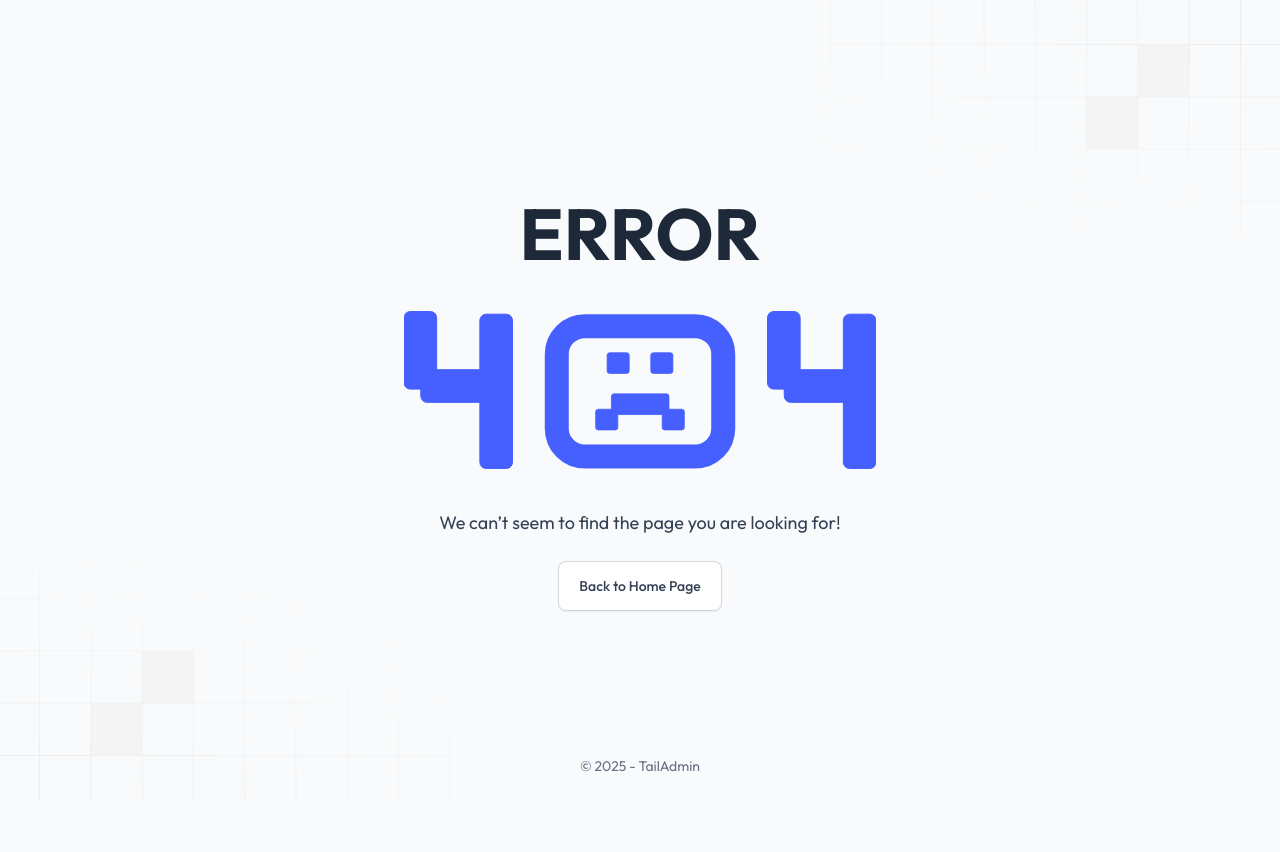
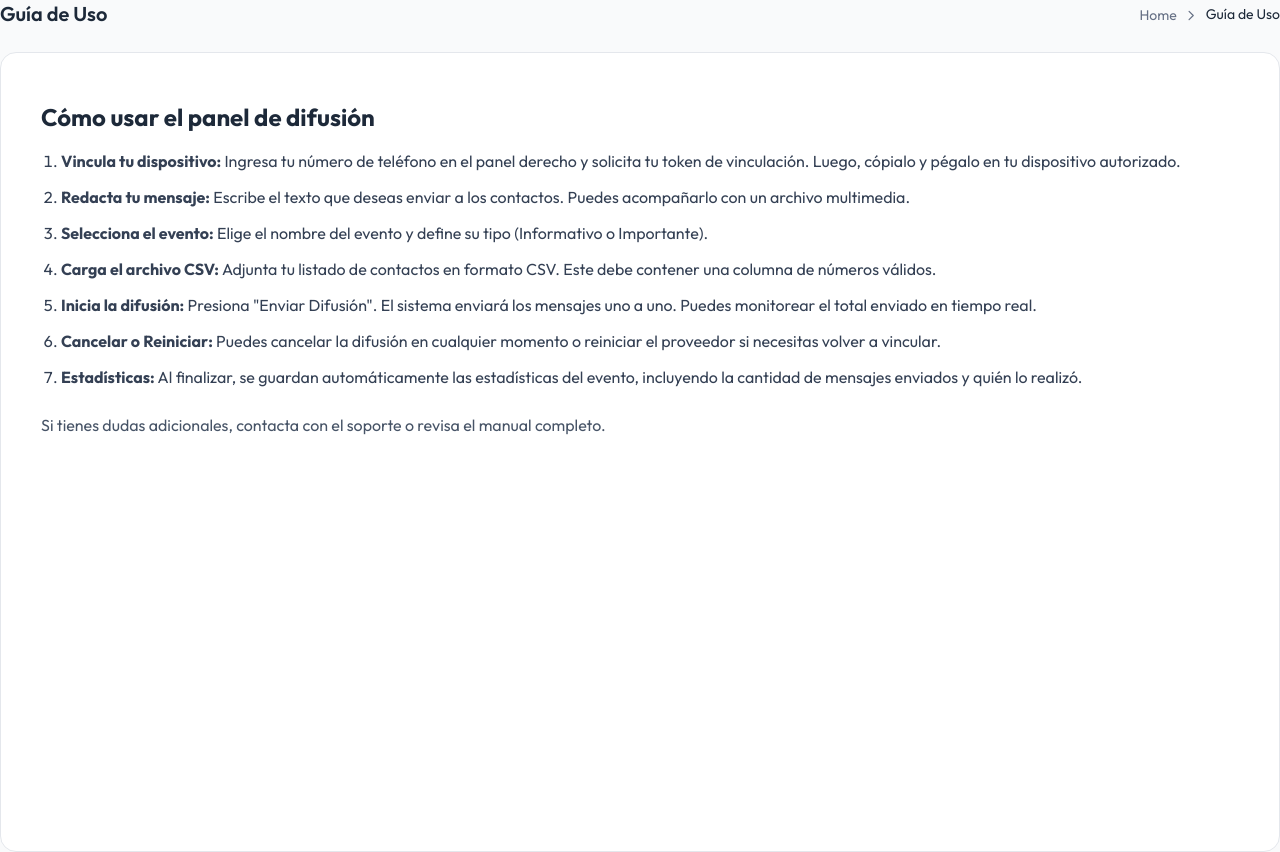
Before and after one commit to Uscategui-TI/dashboard-front, a Next.js app: page /guia-uso in a window 1280 px wide. Before the commit this address had no page. Before the commit the page ends 800 px from the top, so only its background shows below. Built offline with nearby package versions, Linux system fonts and the light colour scheme.

Commit message:
guia de uso

```diff
--- a/src/app/(admin)/(others-pages)/(campanas)/what-panel/page.tsx
+++ b/src/app/(admin)/(others-pages)/(campanas)/what-panel/page.tsx
@@ -458,7 +458,7 @@ export default function WhatPanelPage() {
 
         <p className="mb-6 text-sm text-gray-500 dark:text-gray-400">
           La difusión masiva de mensajes se realiza por medio de un puente entre tu dispositivo y sesión principal de WhatsApp.{" "}
-          <a href="#" className="text-blue-600 underline dark:text-blue-500 hover:no-underline">
+          <a href="/guia-uso" className="text-blue-600 underline dark:text-blue-500 hover:no-underline">
             Visita guía de uso
           </a>
         </p>
--- /dev/null
+++ b/src/app/guia-uso/page.tsx
@@ -0,0 +1,45 @@
+"use client";
+
+import PageBreadcrumb from "@/components/common/PageBreadCrumb";
+import Label from "@/components/form/Label";
+
+export default function GuiaUsoPage() {
+  return (
+    <>
+      <PageBreadcrumb pageTitle="Guía de Uso" />
+      <div className="min-h-screen rounded-2xl border flex flex-col gap-6 border-gray-200 bg-white px-5 py-7 dark:border-gray-800 dark:bg-white/[0.03] xl:px-10 xl:py-12">
+        <div className="prose dark:prose-invert max-w-full">
+          <h2 className="text-2xl font-bold text-gray-800 dark:text-white mb-4">Cómo usar el panel de difusión</h2>
+
+          <ol className="list-decimal pl-5 space-y-3 text-gray-700 dark:text-gray-300">
+            <li>
+              <strong>Vincula tu dispositivo:</strong> Ingresa tu número de teléfono en el panel derecho y solicita tu token de vinculación. Luego, cópialo y pégalo en tu dispositivo autorizado.
+            </li>
+            <li>
+              <strong>Redacta tu mensaje:</strong> Escribe el texto que deseas enviar a los contactos. Puedes acompañarlo con un archivo multimedia.
+            </li>
+            <li>
+              <strong>Selecciona el evento:</strong> Elige el nombre del evento y define su tipo (Informativo o Importante).
+            </li>
+            <li>
+              <strong>Carga el archivo CSV:</strong> Adjunta tu listado de contactos en formato CSV. Este debe contener una columna de números válidos.
+            </li>
+            <li>
+              <strong>Inicia la difusión:</strong> Presiona "Enviar Difusión". El sistema enviará los mensajes uno a uno. Puedes monitorear el total enviado en tiempo real.
+            </li>
+            <li>
+              <strong>Cancelar o Reiniciar:</strong> Puedes cancelar la difusión en cualquier momento o reiniciar el proveedor si necesitas volver a vincular.
+            </li>
+            <li>
+              <strong>Estadísticas:</strong> Al finalizar, se guardan automáticamente las estadísticas del evento, incluyendo la cantidad de mensajes enviados y quién lo realizó.
+            </li>
+          </ol>
+
+          <p className="mt-6 text-gray-600 dark:text-gray-400">
+            Si tienes dudas adicionales, contacta con el soporte o revisa el manual completo.
+          </p>
+        </div>
+      </div>
+    </>
+  );
+}
```
